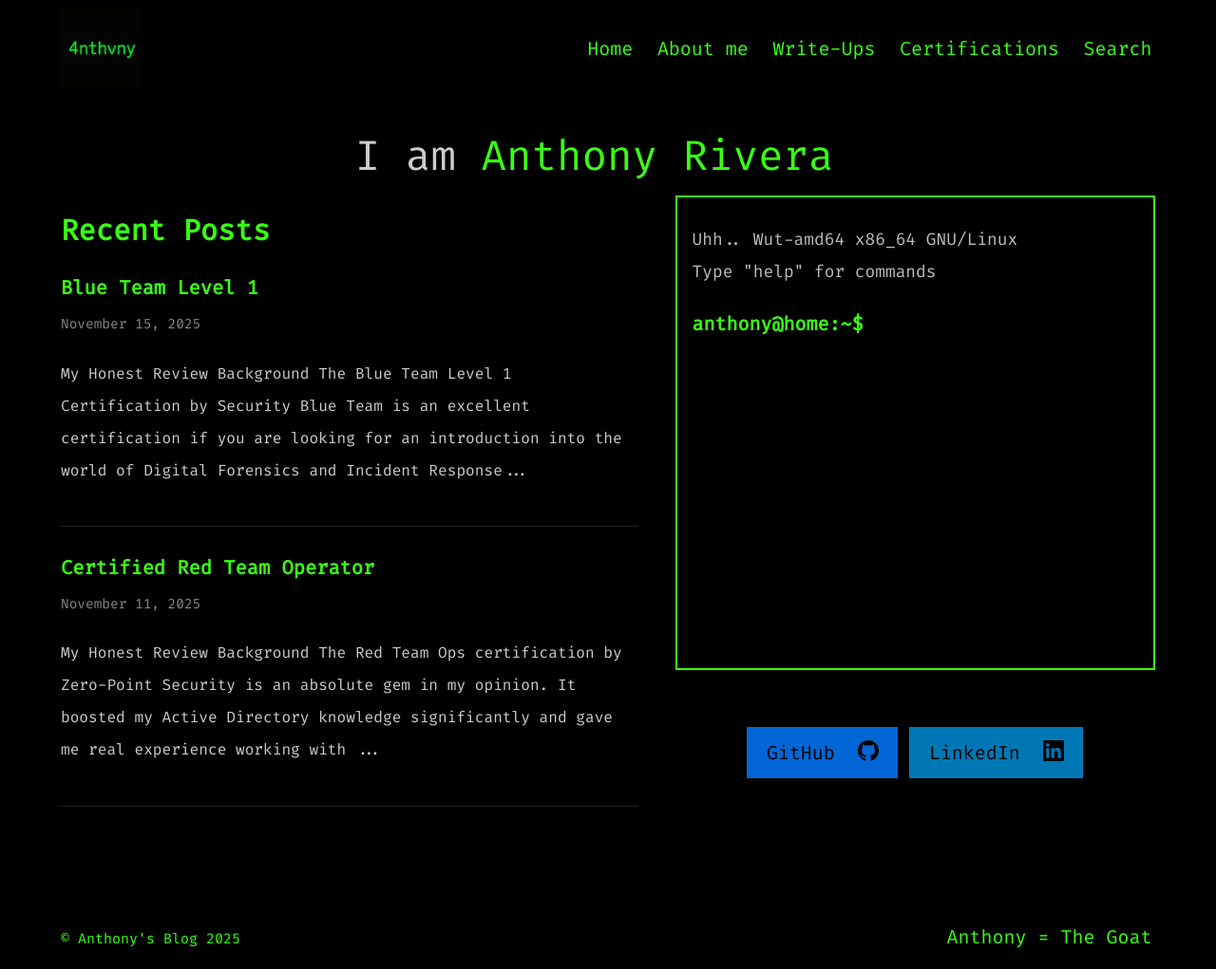
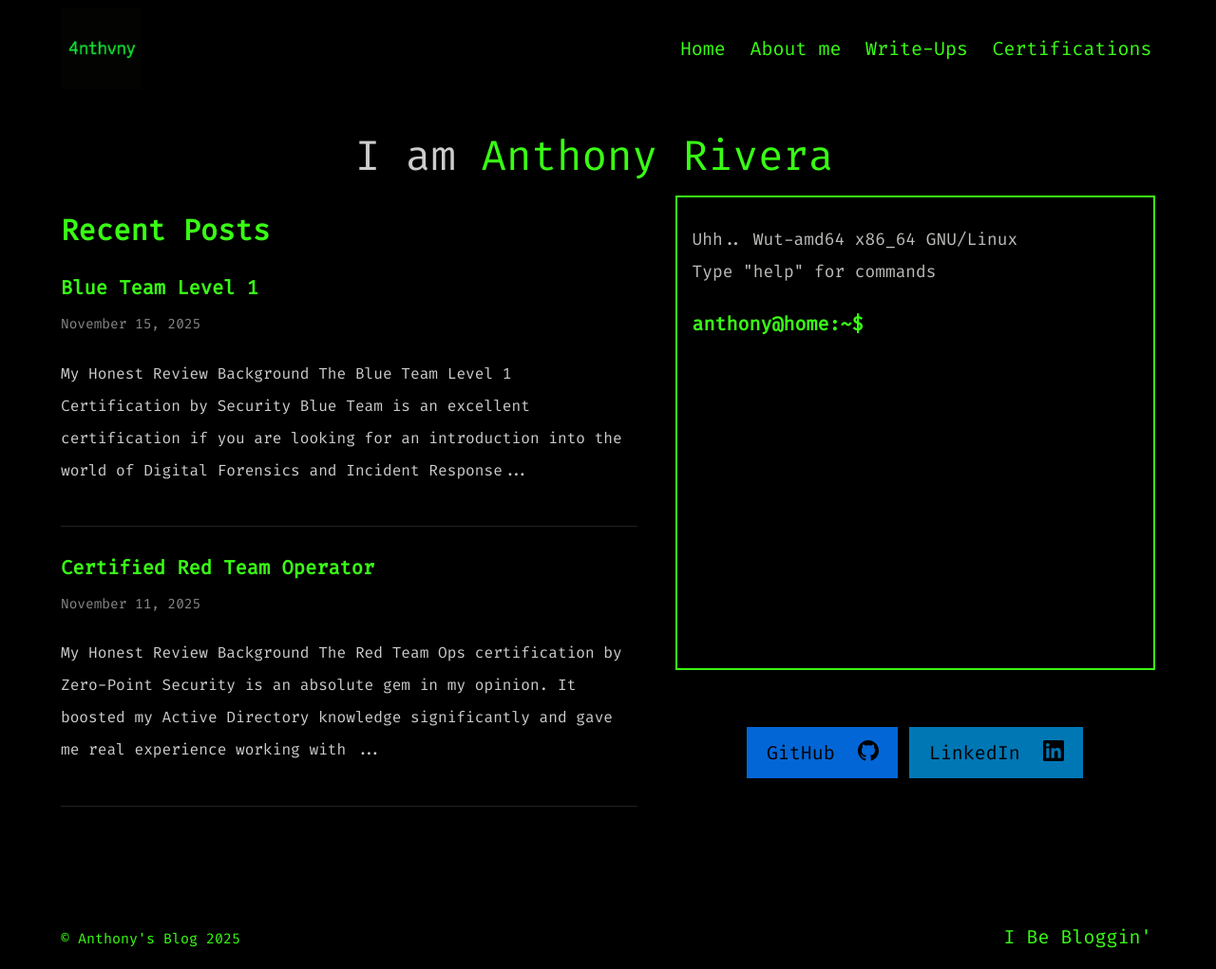
Before and after one commit to 4nthvny/4nthvny.github.io, a Jekyll site: the page built from index.html, in a window 1280 px wide. Shown: the whole page at 95% size. Built offline with Jekyll 4.4.1, drawn with Linux system fonts in a browser that asks for light colours.

Commit message:
fixing stuff

```diff
--- a/_config.yml
+++ b/_config.yml
@@ -127,11 +127,9 @@ navigation_header:
   url: /write-ups/
 - title: Certifications
   url: /certifications/
-- title: Search
-  url: /search/
 
 navigation_footer:
-- title: Anthony = The Goat
+- title: I Be Bloggin'
 
 
 social_links: # Appears in sidebar. Set the urls then uncomment and comment out as desired
```
